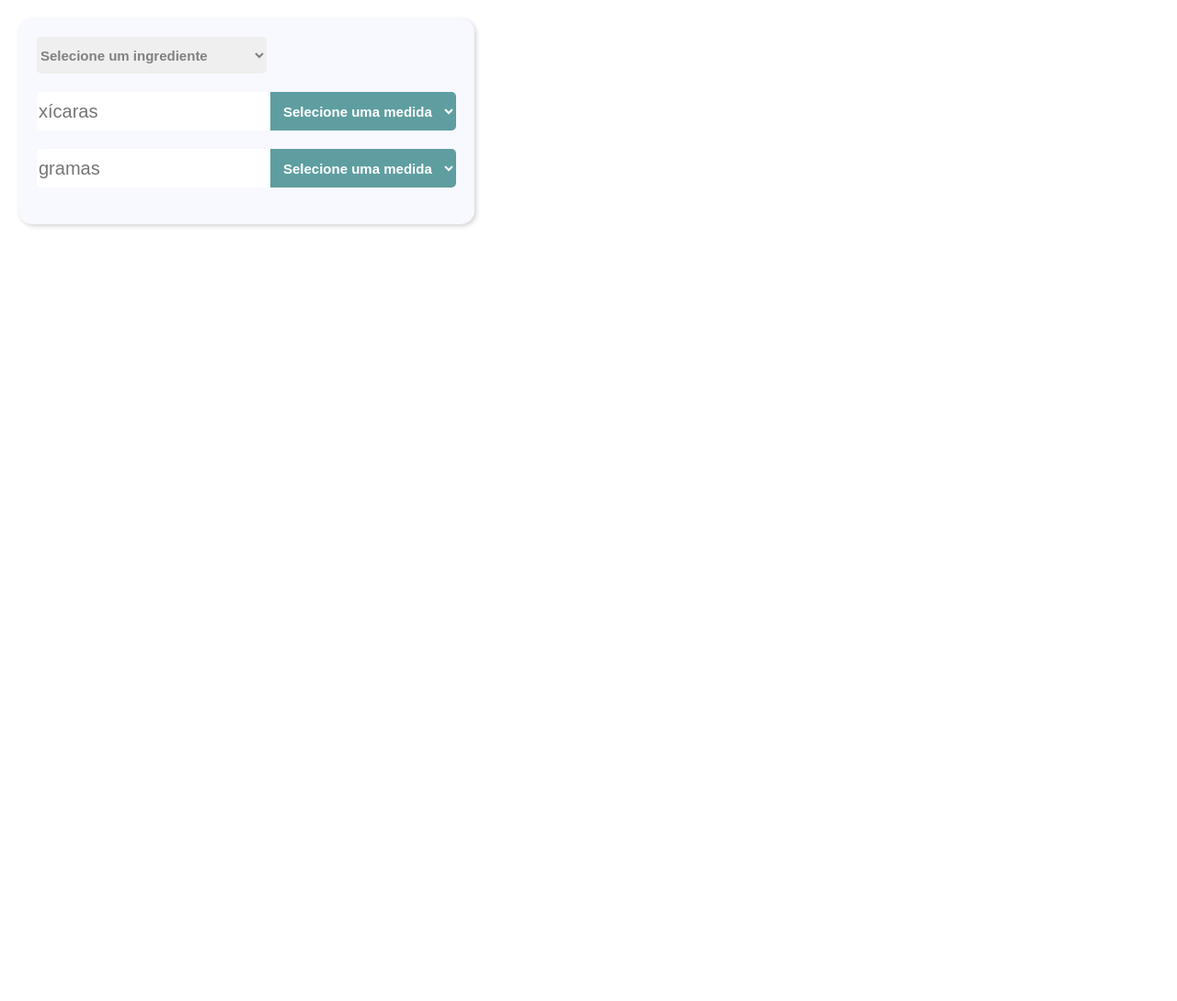
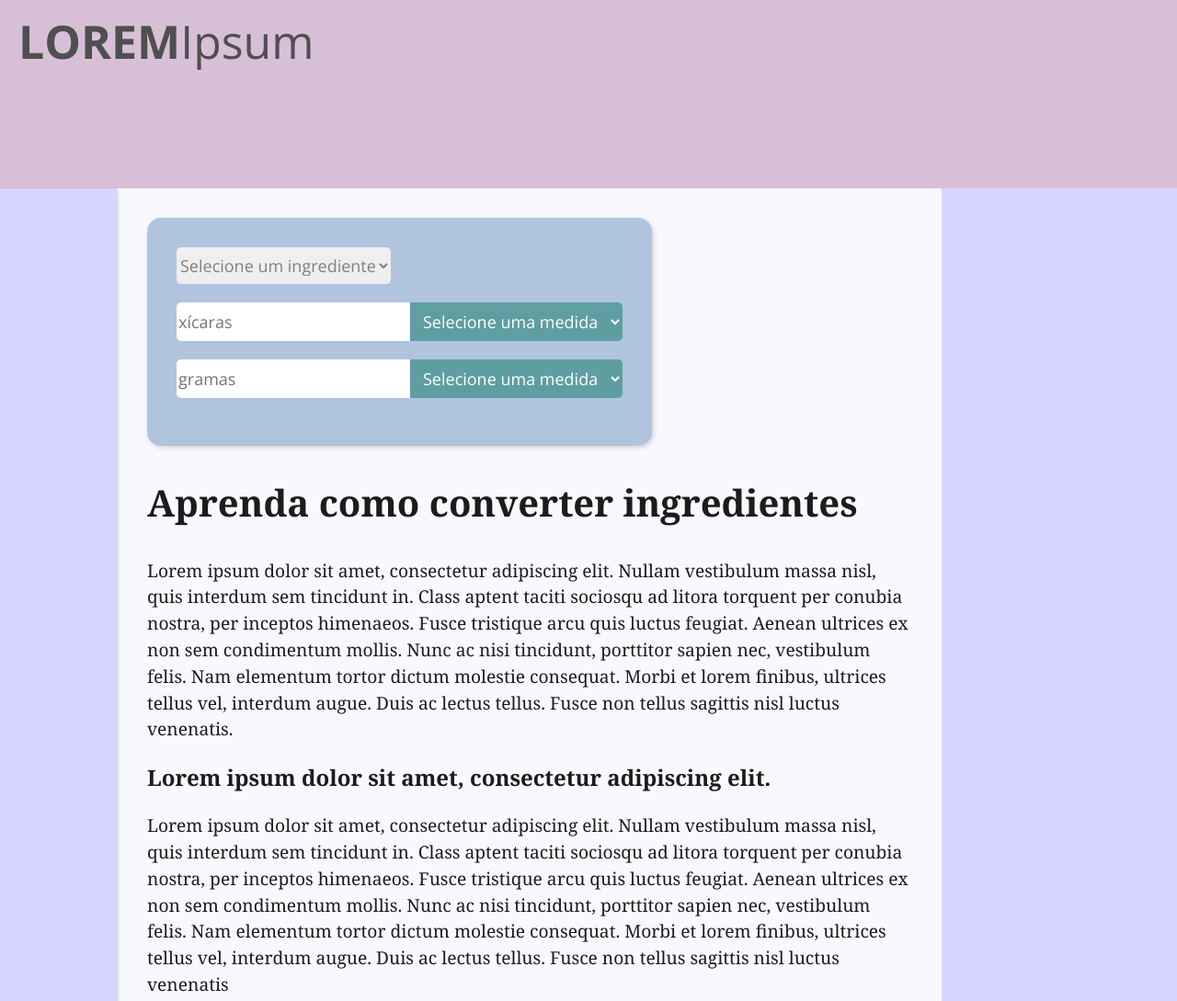
Before and after one commit to mateusasferreira/brazilian-standard-ingredient-converter, a plain HTML site: page index.html in a window 1280 px wide. Shown: the top 1089 px of the page at 92% size. Before the commit the page ends 800 px from the top, so only its background shows below. Drawn offline with nearby package versions, Linux system fonts and the light colour scheme.

Commit message:
template da página criado

```diff
--- /dev/null
+++ b/css/base.css
@@ -0,0 +1,100 @@
+
+html {
+    --fonte-padrao: 'Open Sans';
+    --fonte-corpo-post: 'Noto Serif';
+    --cinza-escuro: #1C1C1C;
+    --cinza-claro: #4F4F4F;
+    --background-principal: #F8F8FF;
+    --background-secundario: #D6D6FF;
+    --background-destaque: #D8BFD8;
+    --azul-claro: #B0C4DE;
+}
+
+html p {
+    font-family: var(--fonte-padrao);
+}
+
+.page {
+    display: grid;
+    grid-template-areas:
+    "cabecalho"
+    "corpo"
+    "rodape";
+    /* grid-template-columns: 10% 70% 20%; */
+    grid-template-rows: 20% auto 10% ;
+}
+
+.cabecalho {
+    grid-area: cabecalho;
+    background-color: var(--background-destaque);
+    grid-column: 1 /4;
+}
+
+.cabecalho h1 {
+    font-family: var(--fonte-padrao);
+    color: var(--cinza-claro);
+    font-size: 50px;
+    font-weight: 400;
+    margin: 20px;
+}
+
+.cabecalho h1 strong {
+    text-transform: uppercase;
+    font-weight: 700;
+}
+
+.menu-lateral {
+    background-color: var(--background-secundario);
+    grid-column: 1 / 2;
+    box-shadow: 0px 2px 5px -2px #888;
+    z-index: 1;
+}
+
+.banner-lateral {
+    background-color: var(--background-secundario);
+    grid-column: 3 / 3;
+}
+
+.corpo {
+    grid-area: corpo;
+    display: grid;
+    grid-template-columns: 10% 70% 20%;
+    /* grid-column: 2 / 3; */
+}
+
+.conteudo-principal {
+    grid-column: 2 / 3;
+    background-color: var(--background-principal);
+    padding: 2em;
+}
+
+.conteudo-principal h1 {
+    font-family: var(--fonte-corpo-post);
+    font-size: 40px;
+    font-weight: 700;
+    line-height: 1.5em;
+    margin-bottom: 30px;
+    color: var(--cinza-escuro);
+}
+
+.conteudo-principal h2 {
+    font-family: var(--fonte-corpo-post);
+    font-size: 1.5rem;
+    font-weight: 700;
+    line-height: 1.5em;
+    margin-bottom: 20px;
+    color: var(--cinza-escuro);
+}
+
+.conteudo-principal p {
+    font-family: var(--fonte-corpo-post);
+    font-size: 1.2rem;
+    line-height: 1.5em;
+    color: var(--cinza-escuro);
+    margin-bottom: 20px;
+}
+
+.rodape {
+    grid-area: rodape;
+    background-color: var(--background-destaque);
+}
--- a/style.css
+++ b/css/conversor.css
@@ -1,19 +1,23 @@
 
 .caixa-conversor {
-    background-color: ghostwhite;
+    background-color: var(--azul-claro);
     width: fit-content;
-    padding: 20px;
+    padding: 2em;
     border-radius: 15px;
-    margin: 20px;
+    margin-bottom: 2em;
     box-shadow: 2px 2px 5px lightgrey;
+}
+
+.caixa-conversor select, input {
+    font-family: var(--fonte-padrao);
+    font-size: 18px;
 }
 
 .select-ingrediente {
     height: 40px;
-    width: 250px;
+    width: fit-content;
     border-radius: 5px;
-    font-size: 15px;
-    font-weight: bold;
+    font-family: var(--fonte-padrao);
     color: grey;
     border: none;
 }
@@ -26,9 +30,6 @@
     /* box-shadow: 1px 2px 5px grey; */
     background-color: cadetblue;
     color: white;
-
-    font-weight: bold;
-    font-size: 15px;
     padding: 0 10px;
 }
 
@@ -38,10 +39,10 @@
     /* margin: 10px 0; */
     height: 40px;
     width: 250px;
-    font-size: 20px;
     /* box-shadow: 1px 2px 5px grey; */
     border: none;
     border-radius: 5px 0 0 5px;
+    color: var(--cinza-claro)
 }
 
 #entrada, #saida {
--- a/index.html
+++ b/index.html
@@ -3,12 +3,25 @@
     <head>
         <meta charset="UTF-8">
         <meta name="viewport" content="width=device-width, initial-scale=1.0">
-        <link rel="stylesheet" href="reset.css">
-        <link rel="stylesheet" href="style.css">
+        <link rel="preconnect" href="https://fonts.gstatic.com">
+        <link href="https://fonts.googleapis.com/css2?family=Open+Sans:wght@400;600;700&display=swap" rel="stylesheet">
+        <link rel="preconnect" href="https://fonts.gstatic.com">
+        <link href="https://fonts.googleapis.com/css2?family=Noto+Serif:wght@400;700&display=swap" rel="stylesheet">
+        <link rel="stylesheet" href="css/reset.css">
+        <link rel="stylesheet" href="css/conversor.css">
+        <link rel="stylesheet" href="css/base.css">
         <title>Conversor de receitas</title>
     </head>
-    <body>
+    <body class="page">
+        <header class="cabecalho">
+            <h1><strong>Lorem</strong>Ipsum</h1>
 
+        </header>
+        <main class="corpo">
+            <div class="menu-lateral">
+
+            </div>
+            <div class="conteudo-principal">
                 <div class="caixa-conversor">
                     <div>
                         <select class="select-ingrediente" id="select-ingrediente">
@@ -31,8 +44,21 @@
                         </select>
                     </div>
                 </div>
+                <div class="conteudo-texto">
+                    <h1>Aprenda como converter ingredientes</h1>
+                    <p>Lorem ipsum dolor sit amet, consectetur adipiscing elit. Nullam vestibulum massa nisl, quis interdum sem tincidunt in. Class aptent taciti sociosqu ad litora torquent per conubia nostra, per inceptos himenaeos. Fusce tristique arcu quis luctus feugiat. Aenean ultrices ex non sem condimentum mollis. Nunc ac nisi tincidunt, porttitor sapien nec, vestibulum felis. Nam elementum tortor dictum molestie consequat. Morbi et lorem finibus, ultrices tellus vel, interdum augue. Duis ac lectus tellus. Fusce non tellus sagittis nisl luctus venenatis.</p>
+                    <h2>Lorem ipsum dolor sit amet, consectetur adipiscing elit. </h2>
+                    <p>Lorem ipsum dolor sit amet, consectetur adipiscing elit. Nullam vestibulum massa nisl, quis interdum sem tincidunt in. Class aptent taciti sociosqu ad litora torquent per conubia nostra, per inceptos himenaeos. Fusce tristique arcu quis luctus feugiat. Aenean ultrices ex non sem condimentum mollis. Nunc ac nisi tincidunt, porttitor sapien nec, vestibulum felis. Nam elementum tortor dictum molestie consequat. Morbi et lorem finibus, ultrices tellus vel, interdum augue. Duis ac lectus tellus. Fusce non tellus sagittis nisl luctus venenatis</p>
+                    <h2></h2>
+                </div>
+            </div>
+            <div class="banner-lateral">
 
+            </div>
+        </main>
+        <footer class="rodape">
 
+        </footer>
     </body>
     <script src="main.js"></script>
 
--- a/main.js
+++ b/main.js
@@ -112,14 +112,14 @@ function converte(entrada, coEntrada, coSaida, densidade) {
     if (entradaEhVolume === false & saidaEhVolume === true){
         const volume = entrada / densidade;
         const resultado = volume / coSaida;
-        return resultado;
+        return resultado.toFixed(1);
     } else if (entradaEhVolume === true & saidaEhVolume === false){
         const volume = entrada * coEntrada;
         const resultado = volume * densidade;
-        return resultado;
+        return resultado.toFixed(1);
     } else if (entradaEhVolume === true & saidaEhVolume === true) {
         const volume = entrada * coEntrada;
         const resultado = volume / coSaida;
-        return resultado;
+        return resultado.toFixed(1);
     }
 }
```
Also changed, not shown: css/reset.css (renamed from reset.css). Lines whose indentation alone changed are shown as unchanged.
